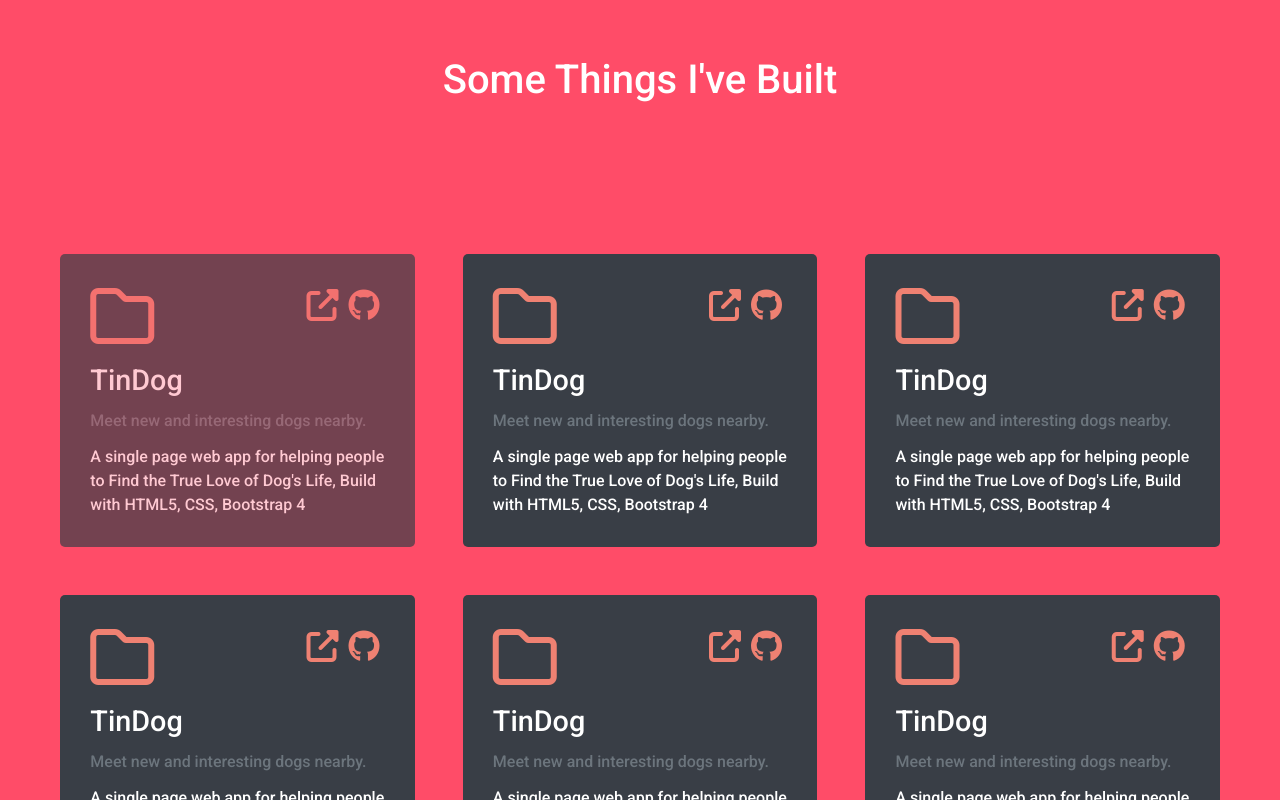
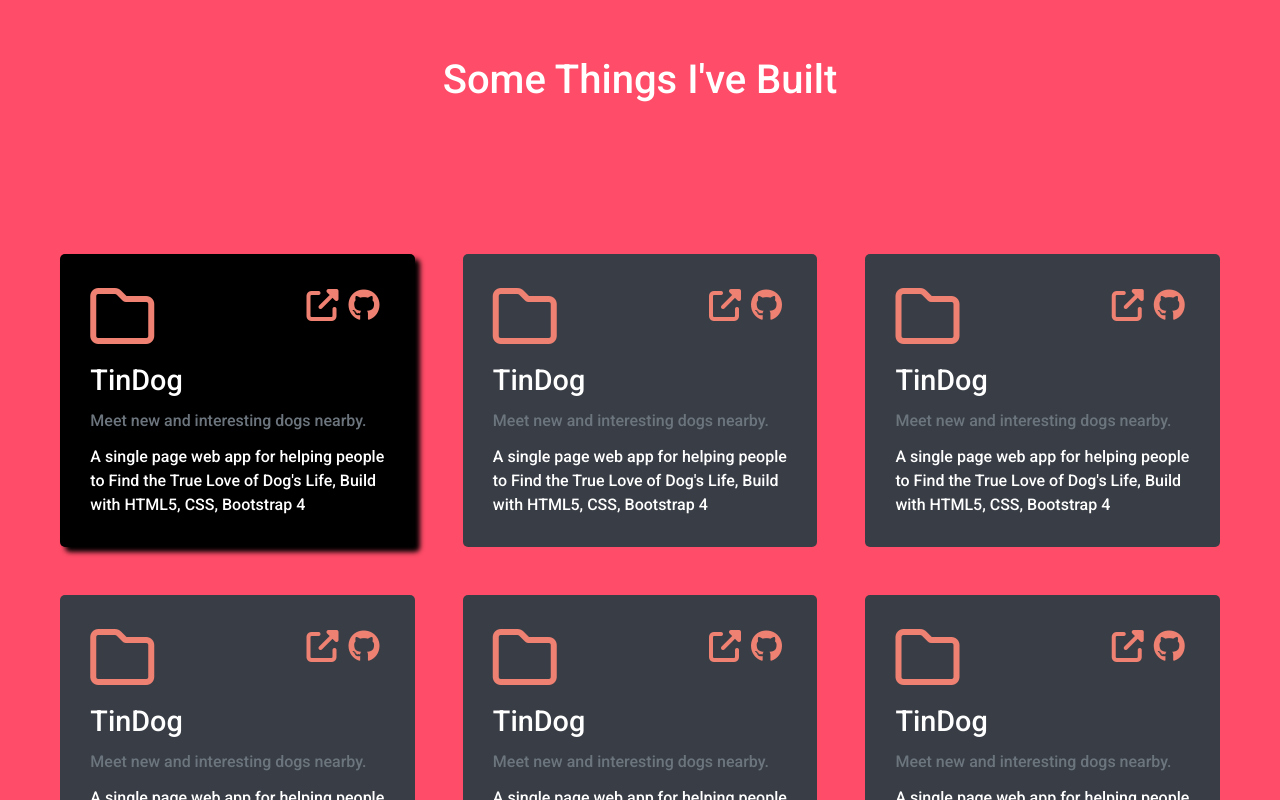
Before and after one commit to sayaib/my-website, a plain HTML site: page index.html in a window 1280 px wide. In both pictures the pointer is over the element 237 px from the left and 1691 px from the top of the page. Shown: the part 1291-2091 px from the top of the page. Drawn offline with nearby package versions, Linux system fonts and the light colour scheme.

Commit message:
update card hover

```diff
--- a/style.css
+++ b/style.css
@@ -88,20 +88,22 @@ padding-left: 15%;
 
 }
 
-
+.banner{
+  padding: 2%;
+}
 .banner-body{
   background-color: #393e46;
   border-radius: 5px;
   padding: 30px;
   color: #fff;
+
 }
-.banner{
-  padding: 2%;
-}
+
 .banner-body:hover{
-  opacity: 0.7;
   cursor: pointer;
-  transition: 0.4s;
+  background-color: #000;
+  transition: 0.2s;
+   box-shadow: 5px 5px 5px #000;
 }
 @media (max-width: 1000px) {
   .banner-body{
```
